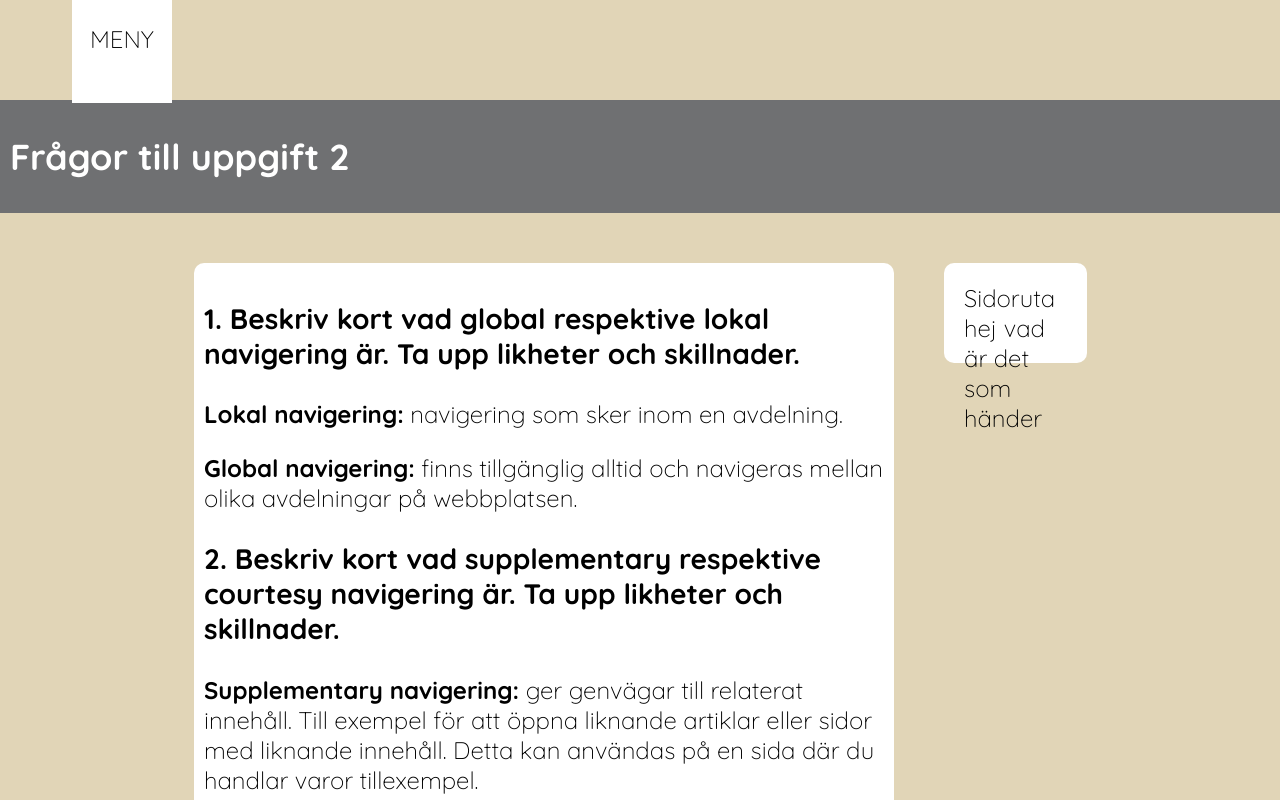
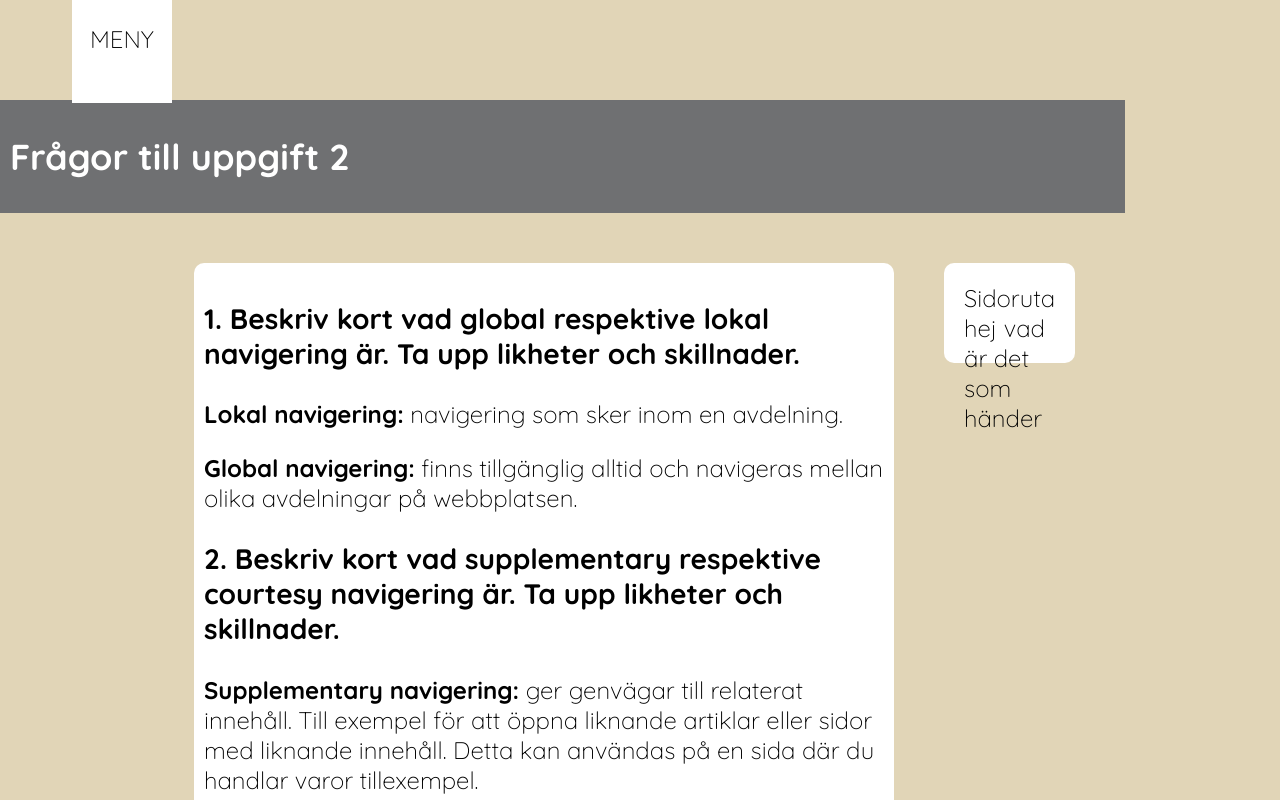
Before and after one commit to oliviaveraward/U2, a plain HTML site: page page2.html in a window 1280 px wide. Shown: the top 800 px of the page. Drawn offline with Linux system fonts and the light colour scheme.

Commit message:
responsive3

```diff
--- a/style.css
+++ b/style.css
@@ -42,6 +42,7 @@ body {
         "footer footer footer footer";
         font-family: 'Quicksand', sans-serif;
         gap: 50px;
+        max-width: 600px;
         width: 100%;
     }
 
```
Also changed, not shown: index.html (+1 -1 lines).
